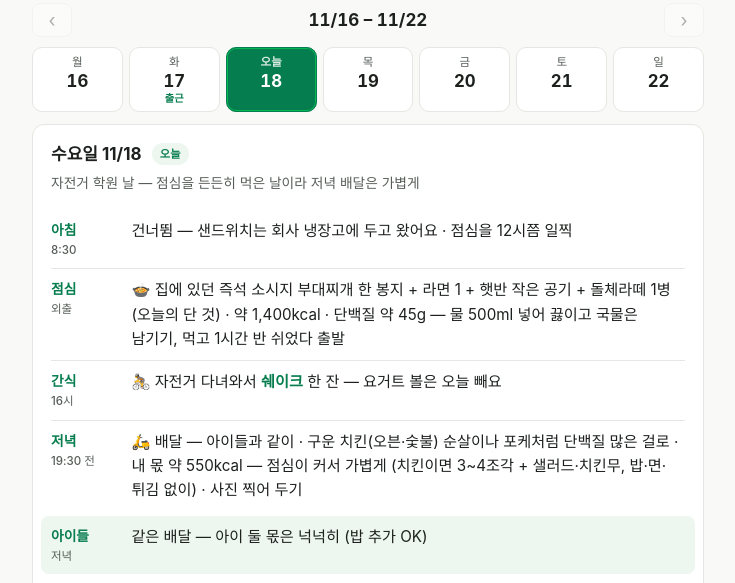
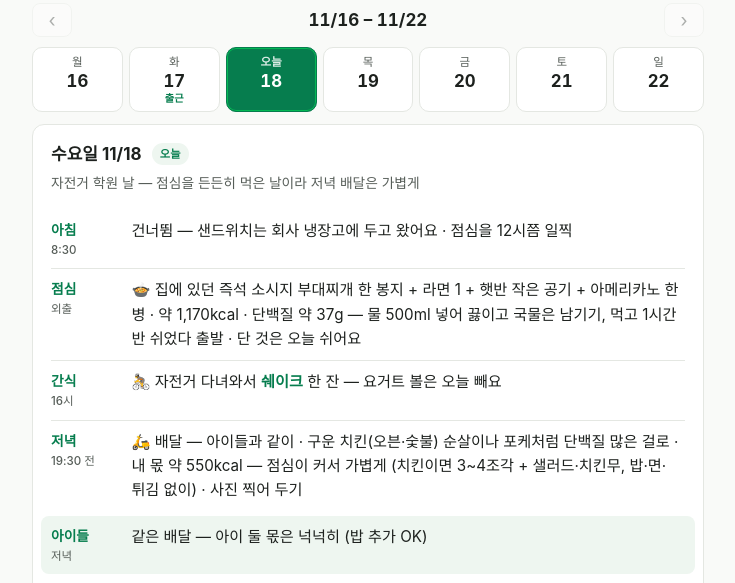
Before and after one commit to seosimba/diet, a plain HTML site: page index.html in a window 1280 px wide. Shown: the part 155-738 px from the top of the page, without its empty margins (272-1007 px from the left). Drawn offline with Linux system fonts and the light colour scheme; a web font is replaced by a local one.

Commit message:
fix: 11/18 점심 음료는 아메리카노만 (돌체라떼·과자 안 먹음)

```diff
--- a/index.html
+++ b/index.html
@@ -741,7 +741,7 @@
   var PLAN = [
     {"d": "2026-11-16", "note": "점심을 많이 먹은 날 — 저녁은 거르지 말고 가볍게 (아이들은 먼저 먹음)", "b": "돌체라떼 + 견과", "l": "삼치구이 정식<br>밥 한 공기·된장찌개까지", "s": "우유 한 잔", "n": "<a href=\"#r-egg-rice\"><strong>버터간장 스크램블 계란밥</strong></a> + 사과 1개 · 약 540kcal — 맛있고 간편했어요", "t": {"n": "혼자 · 19:30 전"}, "done": ["b", "l", "n"], "rv": {"v": "good", "sum": "약 1,650kcal · 단백질 약 65g", "good": "점심을 많이 먹고도 저녁을 거르지 않고 계란밥으로 가볍게 맞췄어요.", "miss": "단백질이 목표 120g의 절반쯤이에요. (간식 우유는 마신 기록이 없어 뺐어요)", "next": "줄일 필요 없이 평소대로. 끼니마다 계란·우유·새우 중 하나를 더해요."}},
     {"d": "2026-11-17", "office": true, "note": "출근일 — 점심을 많이 먹은 날: 받아 온 샌드위치는 내일 아침으로 넘기고, 저녁은 구내식당", "b": "🥜 <a href=\"#r-nuts\">화요일 견과</a> 1봉 — 8시에 깼지만 10시에 먹음", "l": "김치찌개 + 밥 한 공기 + 라면사리 조금 + 바닐라라떼 · 약 1,150kcal", "s": "☕ 17시 아메리카노 한 잔 — 점심이 커서 간식 대신 · 쿠키는 목요일, 에그마요 샌드위치는 내일 아침으로", "n": "구내식당 — 제육·모듬쌈 정식 (잡곡밥·된장국·반찬) · 약 920kcal · 단백질 35g<br>자기 전 배고파서 <a href=\"#r-shake\">쉐이크</a> 한 잔 · 약 265kcal · 단백질 약 24g", "t": {"b": "10:00", "l": "12:00", "s": "17:00", "n": "18:30"}, "done": ["b", "l", "s", "n"], "rv": {"v": "over", "sum": "약 2,450kcal · 단백질 약 100g", "good": "오후 배고픔을 아메리카노로 넘기고, 받아 온 쿠키·샌드위치는 뜯지 않았어요. 저녁 정식과 자기 전 쉐이크로 단백질을 100g 가까이 채웠어요.", "miss": "점심 한 끼(라면사리·바닐라라떼 포함)가 약 1,150kcal로 하루의 절반이에요. 쉐이크까지 더해 유지 열량을 조금 넘었어요.", "next": "굶을 필요는 없어요 — 다음 날 아침을 건너뛰고 점심을 일찍 먹는 것으로 자연히 맞춰져요."}},
-    {"d": "2026-11-18", "b": "건너뜀 — 샌드위치는 회사 냉장고에 두고 왔어요 · 점심을 12시쯤 일찍", "l": "🍲 집에 있던 즉석 소시지 부대찌개 한 봉지 + 라면 1 + 햇반 작은 공기 + 돌체라떼 1병 (오늘의 단 것) · 약 1,400kcal · 단백질 약 45g — 물 500ml 넣어 끓이고 국물은 남기기, 먹고 1시간 반 쉬었다 출발", "s": "🚴 자전거 다녀와서 <a href=\"#r-shake\">쉐이크</a> 한 잔 — 요거트 볼은 오늘 빼요", "n": "🛵 배달 — 아이들과 같이 · 구운 치킨(오븐·숯불) 순살이나 포케처럼 단백질 많은 걸로 · 내 몫 약 550kcal — 점심이 커서 가볍게 (치킨이면 3~4조각 + 샐러드·치킨무, 밥·면·튀김 없이) · 사진 찍어 두기", "k": "같은 배달 — 아이 둘 몫은 넉넉히 (밥 추가 OK)", "need": [["오트 음료", "", 1], ["그릭요거트 · 그래놀라", "", 1]], "note": "자전거 학원 날 — 점심을 든든히 먹은 날이라 저녁 배달은 가볍게"},
+    {"d": "2026-11-18", "b": "건너뜀 — 샌드위치는 회사 냉장고에 두고 왔어요 · 점심을 12시쯤 일찍", "l": "🍲 집에 있던 즉석 소시지 부대찌개 한 봉지 + 라면 1 + 햇반 작은 공기 + 아메리카노 한 병 · 약 1,170kcal · 단백질 약 37g — 물 500ml 넣어 끓이고 국물은 남기기, 먹고 1시간 반 쉬었다 출발 · 단 것은 오늘 쉬어요", "s": "🚴 자전거 다녀와서 <a href=\"#r-shake\">쉐이크</a> 한 잔 — 요거트 볼은 오늘 빼요", "n": "🛵 배달 — 아이들과 같이 · 구운 치킨(오븐·숯불) 순살이나 포케처럼 단백질 많은 걸로 · 내 몫 약 550kcal — 점심이 커서 가볍게 (치킨이면 3~4조각 + 샐러드·치킨무, 밥·면·튀김 없이) · 사진 찍어 두기", "k": "같은 배달 — 아이 둘 몫은 넉넉히 (밥 추가 OK)", "need": [["오트 음료", "", 1], ["그릭요거트 · 그래놀라", "", 1]], "note": "자전거 학원 날 — 점심을 든든히 먹은 날이라 저녁 배달은 가볍게"},
     {"d": "2026-11-19", "note": "종일 집에 있는 날 — 점심을 파스타로", "b": "🥜 <a href=\"#r-nuts\">목요일 견과</a> + 흰 우유 라떼", "l": "🍝 <a href=\"#r-pasta-aglio\"><strong>새우·바지락 알리오 올리오</strong></a> — 다진 마늘 듬뿍 · 약 550kcal", "s": "🍪 화요일에 받은 쿠키 1개 + 구운 계란 2 · 약 475kcal — 원래 가벼운 날이라 넣어도 하루 1,700kcal쯤 (유통기한이 더 이르면 수요일 요거트 대신)", "n": "구운 계란 2 + 군고구마 1 + 오이 (밥 대신 고구마)", "t": {"l": "12:30 집"}, "k": "<a href=\"#r-egg-rice\">버터간장 계란밥</a> 2그릇(한 그릇에 햇반 큰 공기 + 계란 3) + 냉동 만두 + 군고구마 · 저는 계란·고구마만 같이", "need": [["흰 우유 200ml", "아침 라떼"], ["펜네 80g · 칵테일새우 8마리", "점심 알리오 올리오"], ["냉동 바지락살(익힌 것) 50g", "점심 알리오 올리오"], ["다진 마늘 · 마늘 후레이크", "점심 마늘 듬뿍 알리오 올리오"], ["구운 계란 4개", "간식 2 + 저녁 2"], ["군고구마 3개 (냉동 군고구마 OK)", "저녁 — 나 1 + 아이 둘"], ["오이 1개", "저녁"], ["계란 6개 · 햇반 큰 공기 2개", "아이 둘 계란밥"], ["냉동 만두 1봉", "아이 둘 저녁"], ["목요일 견과", "", 1], ["쿠키", "", 1], ["버터 · 간장 · 김", "", 1], ["올리브유", "", 1]]},
     {"d": "2026-11-20", "b": "흰 우유 + 🥜 <a href=\"#r-nuts\">금요일 견과</a>", "l": "쌀국수(고기 추가) 또는 칼국수 + 만두", "s": "🥣 <a href=\"#r-yogurt\">그릭요거트 볼</a> (그래놀라 3숟갈)", "n": "🍝 가족 크림 파스타 — <a href=\"#r-pasta-cream\">베이컨 새우 크림</a>대로, 1인 펜네 80g + 다진 마늘", "k": "가족 크림 파스타 같이 — 아이 둘 몫 펜네 220g · 우유 300ml + 치즈 3장 + 베이컨 6장 + 새우 24마리", "need": [["흰 우유 600ml", "아침 한 잔 200 + 크림 소스 400"], ["펜네 300g · 베이컨 8장", "저녁 크림 파스타 (셋)"], ["칵테일새우 32마리 · 다진 마늘", "저녁 크림 파스타 (셋)"], ["치킨스톡 가루 (없으면 굴소스)", "크림 소스 간 — 셋이면 ½작은술"], ["금요일 견과", "", 1], ["그릭요거트(남은 양 확인) · 그래놀라", "", 1], ["슬라이스 치즈 (4장 남았는지 확인)", "", 1], ["브로콜리", "", 1]], "note": "크림 파스타는 주 1번 — 새로 바꾼 순서(면수 남기기 · 치즈는 남은 열로)로 해 봐요"},
     {"d": "2026-11-21", "note": "11시 동네 산 등산 — 라이딩은 쉬어요(최고 1℃ 예보) · 물 500ml 더 챙기기", "b": "🍞 <a href=\"#r-bread\">부시맨브레드 아침</a> (빵 반 덩이 + 카이막·잼 + 삶은 계란 2)", "l": "등산 다녀와서 가족과, 같은 원칙으로", "s": "과일", "n": "외식이나 배달 OK (보쌈·구이, 밥 2/3) · 맥주 1캔 + 정한 안주", "need": [["바나나 1개", "등산 가방"], ["부시맨브레드 반 덩이 · 카이막 · 딸기잼", "아침"], ["구운 계란 2개", "아침"], ["귤 같은 과일", "간식"], ["맥주 1캔", "저녁 (외식·배달)"]]},
```
